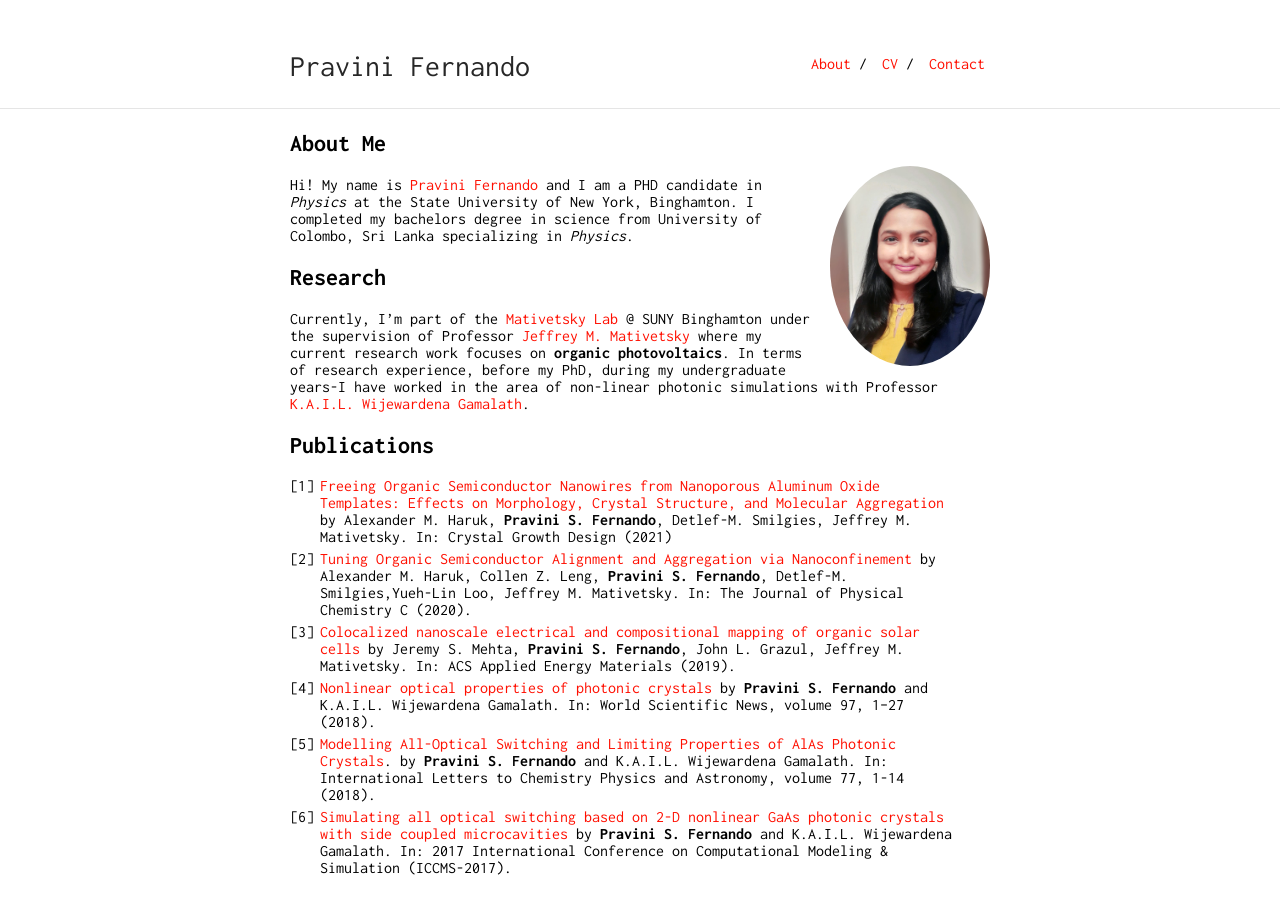
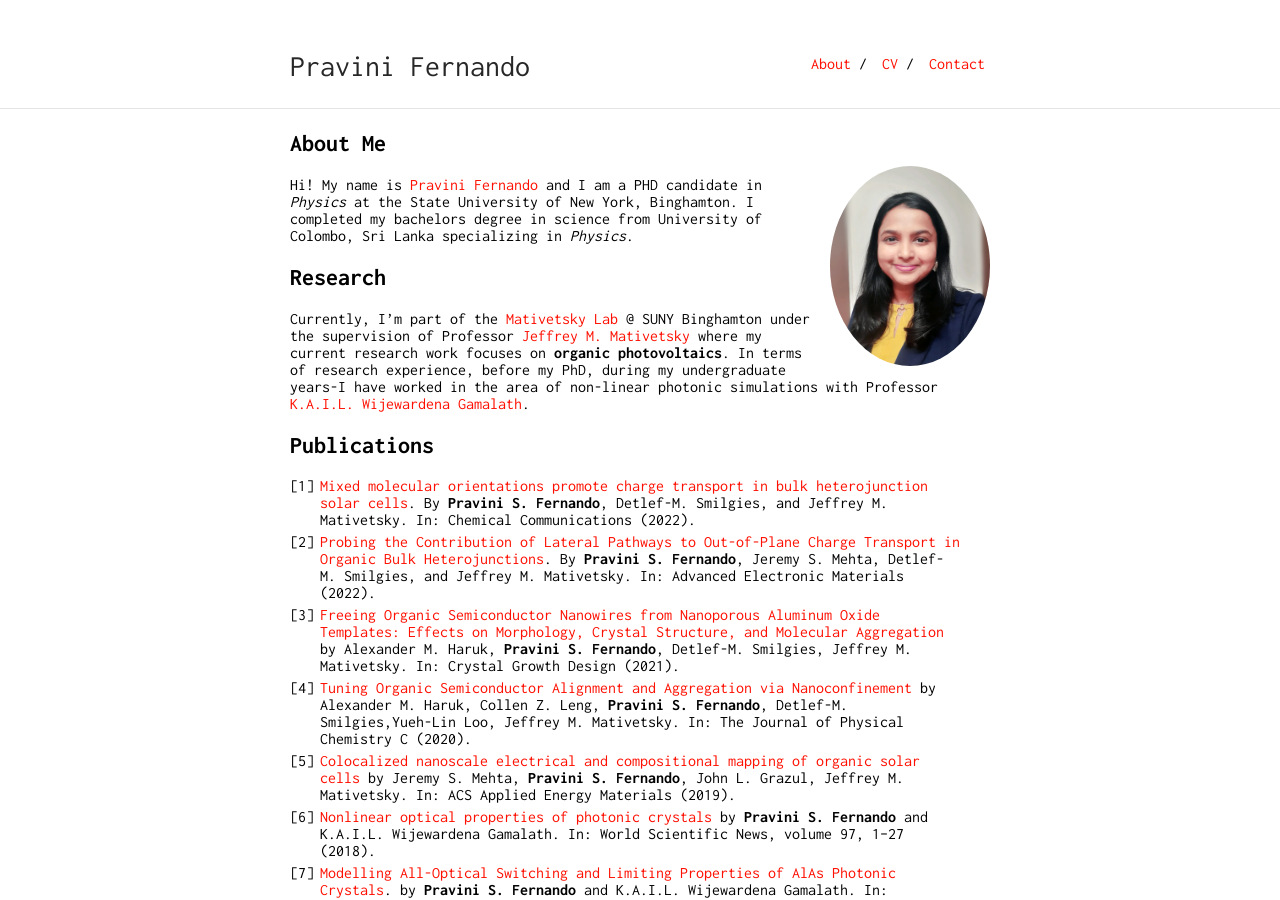
Before and after one commit to pravinifernando/pravinifernando.github.io, a Jekyll site: the page built from index.md, in a window 1280 px wide and 900 px high. Built offline with Jekyll 4.4.1, drawn with Linux system fonts in a browser that asks for light colours; our own code applies the rules of GitHub Pages for plain Markdown files.

Commit message:
website update - 2022

```diff
--- a/index.md
+++ b/index.md
@@ -15,7 +15,9 @@ Currently, I'm part of the [Mativetsky Lab](http://www.mativetskylab.com) @ SUNY
 
 ## Publications
 
-6. [Freeing Organic Semiconductor Nanowires from Nanoporous Aluminum Oxide Templates: Effects on Morphology, Crystal Structure, and Molecular Aggregation](https://pubs.acs.org/doi/10.1021/acs.cgd.0c01316) by Alexander M. Haruk, **Pravini S. Fernando**, Detlef-M. Smilgies, Jeffrey M. Mativetsky. In: Crystal Growth Design (2021)
+8. [Mixed molecular orientations promote charge transport in bulk heterojunction solar cells](https://pubs.rsc.org/en/content/articlelanding/2022/cc/d2cc01234k). By **Pravini S. Fernando**, Detlef-M. Smilgies, and Jeffrey M. Mativetsky. In: Chemical Communications (2022).
+7. [Probing the Contribution of Lateral Pathways to Out-of-Plane Charge Transport in Organic Bulk Heterojunctions](https://onlinelibrary.wiley.com/doi/abs/10.1002/aelm.202200156). By **Pravini S. Fernando**, Jeremy S. Mehta, Detlef-M. Smilgies, and Jeffrey M. Mativetsky. In: Advanced Electronic Materials (2022).
+6. [Freeing Organic Semiconductor Nanowires from Nanoporous Aluminum Oxide Templates: Effects on Morphology, Crystal Structure, and Molecular Aggregation](https://pubs.acs.org/doi/10.1021/acs.cgd.0c01316) by Alexander M. Haruk, **Pravini S. Fernando**, Detlef-M. Smilgies, Jeffrey M. Mativetsky. In: Crystal Growth Design (2021).
 5. [Tuning Organic Semiconductor Alignment and Aggregation via Nanoconfinement](https://pubs.acs.org/doi/10.1021/acs.jpcc.0c06270) by Alexander M. Haruk, Collen Z. Leng, **Pravini S. Fernando**, Detlef-M. Smilgies,Yueh-Lin Loo, Jeffrey M. Mativetsky. In: The Journal of Physical Chemistry C (2020).
 4. [Colocalized nanoscale electrical and compositional mapping of organic solar cells](https://pubs.acs.org/doi/abs/10.1021/acsaem.9b00829) by Jeremy S. Mehta, **Pravini S. Fernando**, John L. Grazul, Jeffrey M. Mativetsky. In: ACS Applied Energy Materials (2019).
 3. [Nonlinear optical properties of photonic crystals](https://www.researchgate.net/publication/324388232_Nonlinear_optical_properties_of_photonic_crystals) by **Pravini S. Fernando** and K.A.I.L. Wijewardena Gamalath. In: World Scientific News, volume 97, 1--27 (2018).
```
Also changed, not shown: contact.md (+1 -1 lines), 5 other files.
